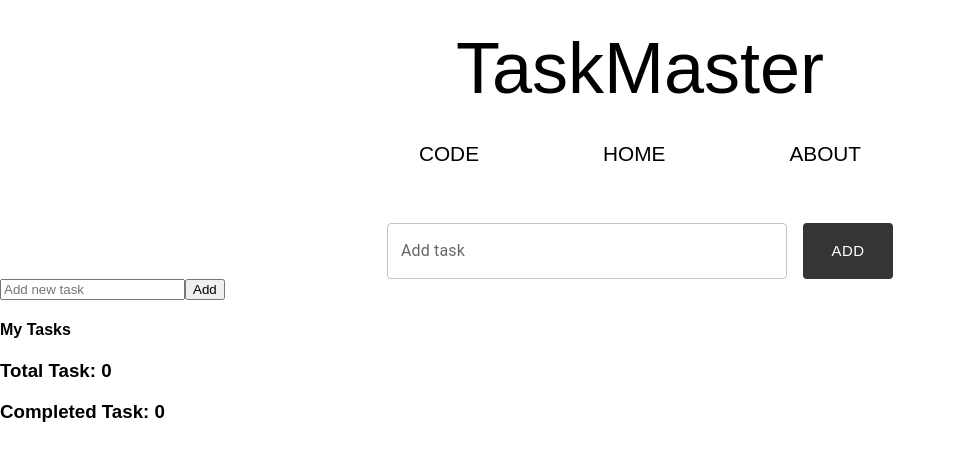
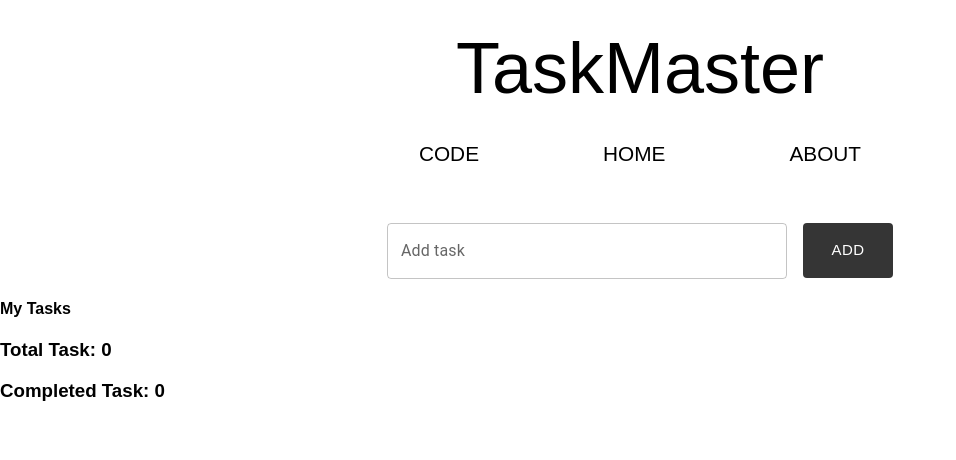
Before and after one commit to josephkohhh/TaskMaster, a React (Vite) app: page / in a window 1280 px wide. Shown: the top 460 px of the page, without its empty margins (0-956 px from the left). Built offline with nearby package versions, Linux system fonts and the light colour scheme; a web font is replaced by a local one.

Commit message:
new updates 28/12

```diff
--- a/src/components/Form.jsx
+++ b/src/components/Form.jsx
@@ -11,23 +11,29 @@ export const Form = ({ taskList, setTaskList }) => {
   };
   return (
     <>
-      <Stack
-        direction="row"
-        justifyContent="center"
-        spacing={2}
-        sx={{ marginTop: "10px" }}
-      >
+      <Stack direction="row" justifyContent="center" sx={{ marginTop: "10px" }}>
+        <form onSubmit={handleSubmit}>
           <TextField
             type="text"
             label="Add task"
             variant="outlined"
-          sx={{ width: "400px" }}
+            sx={{ width: "400px", marginRight: "16px" }}
+            value={task.name}
+            onChange={(event) =>
+              setTask({
+                id: nanoid(),
+                name: event.target.value,
+                isCompleted: false,
+              })
+            }
           />
           <Button
+            type="submit"
             variant="contained"
             size="large"
             sx={{
               width: "90px",
+              height: "55px",
               backgroundColor: "rgb(53, 53, 53)",
               fontFamily: '"Poppins", sans-serif',
               "&:hover": {
@@ -39,9 +45,10 @@ export const Form = ({ taskList, setTaskList }) => {
           >
             Add
           </Button>
+        </form>
       </Stack>
 
-      <form onSubmit={handleSubmit}>
+      {/* <form onSubmit={handleSubmit}>
         <input
           type="text"
           placeholder="Add new task"
@@ -55,7 +62,7 @@ export const Form = ({ taskList, setTaskList }) => {
           }
         ></input>
         <button type="submit">Add</button>
-      </form>
+      </form> */}
     </>
   );
 };
```
Lines whose indentation alone changed are shown as unchanged.
